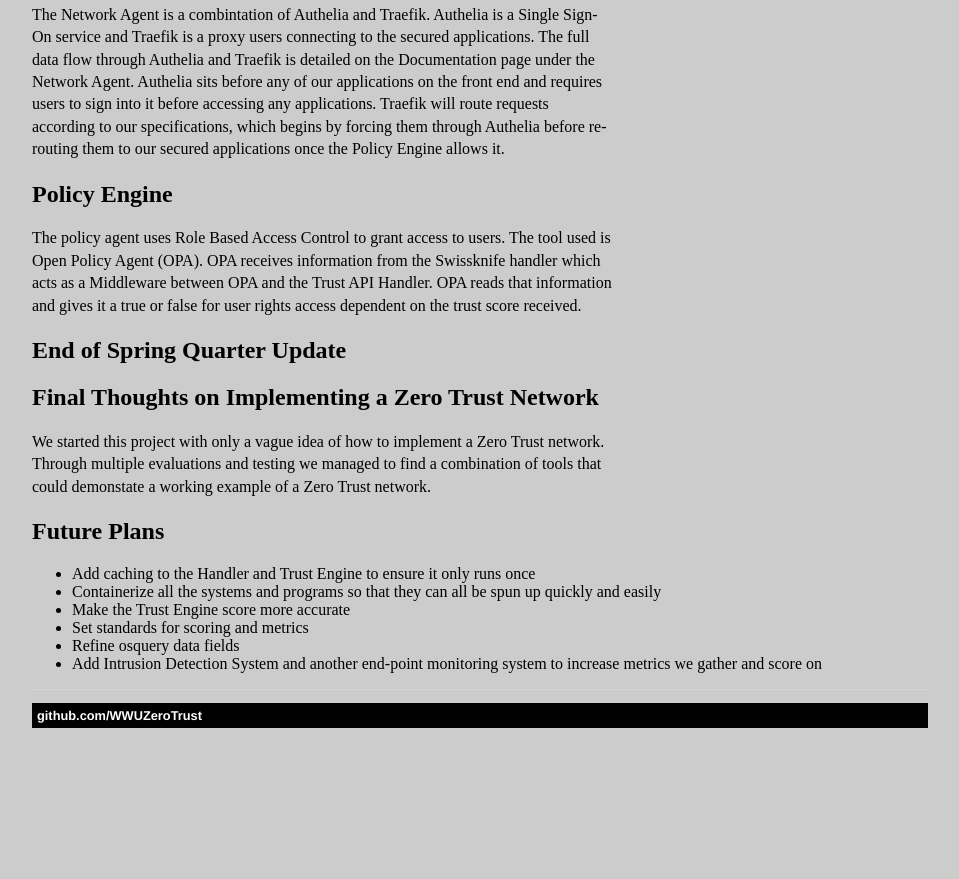
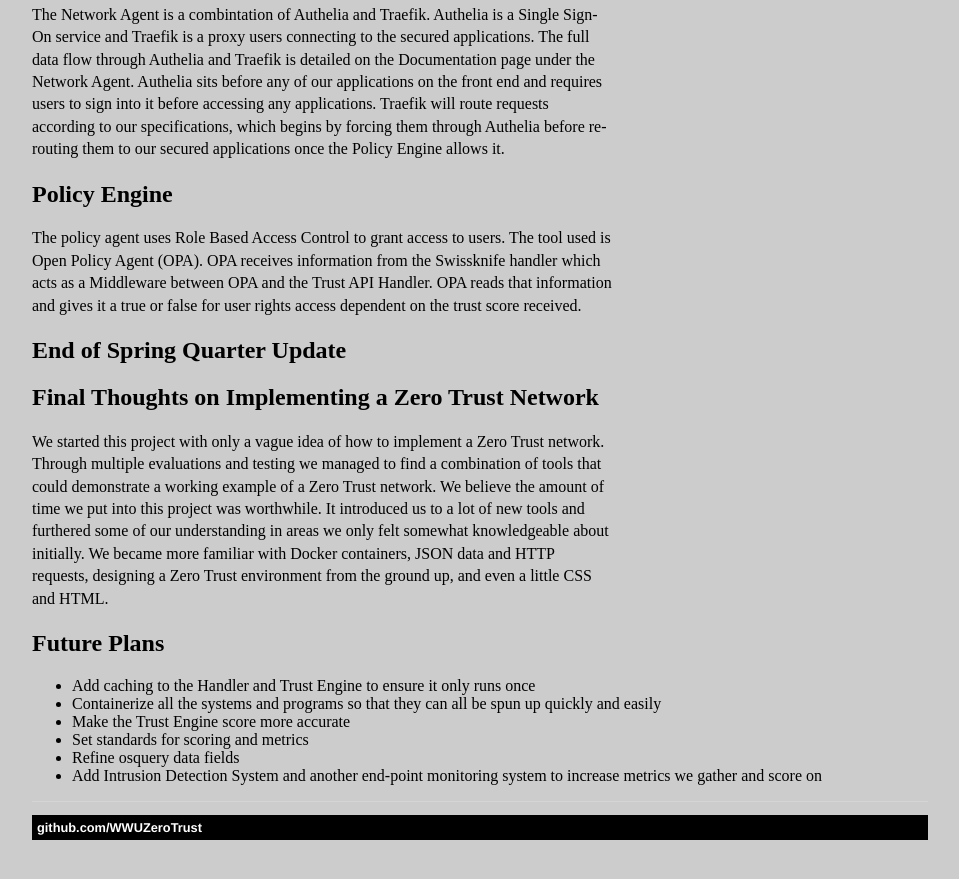
Before and after one commit to WWUZeroTrust/WWUZeroTrust.github.io, a Jekyll site: the page built from _posts/2020-06-1-End-of-Spring-Quarter.md, in a window 1280 px wide and 900 px high, scrolled down 2884 px. Shown: the top 879 px of the window, without its empty margins (160-1119 px from the left). Built offline with Jekyll 4.4.1, drawn with Linux system fonts in a browser that asks for light colours; before the commit the page ends 3672 px from its top, so only the background shows below that.

Commit message:
Update 2020-06-1-End-of-Spring-Quarter.md

```diff
--- a/_posts/2020-06-1-End-of-Spring-Quarter.md
+++ b/_posts/2020-06-1-End-of-Spring-Quarter.md
@@ -41,7 +41,7 @@ The policy agent uses Role Based Access Control to grant access to users. The to
 
 ## Final Thoughts on Implementing a Zero Trust Network
 
-We started this project with only a vague idea of how to implement a Zero Trust network. Through multiple evaluations and testing we managed to find a combination of tools that could demonstate a working example of a Zero Trust network.
+We started this project with only a vague idea of how to implement a Zero Trust network. Through multiple evaluations and testing we managed to find a combination of tools that could demonstrate a working example of a Zero Trust network. We believe the amount of time we put into this project was worthwhile. It introduced us to a lot of new tools and furthered some of our understanding in areas we only felt somewhat knowledgeable about initially. We became more familiar with Docker containers, JSON data and HTTP requests, designing a Zero Trust environment from the ground up, and even a little CSS and HTML.
 
 ## Future Plans
 
```
